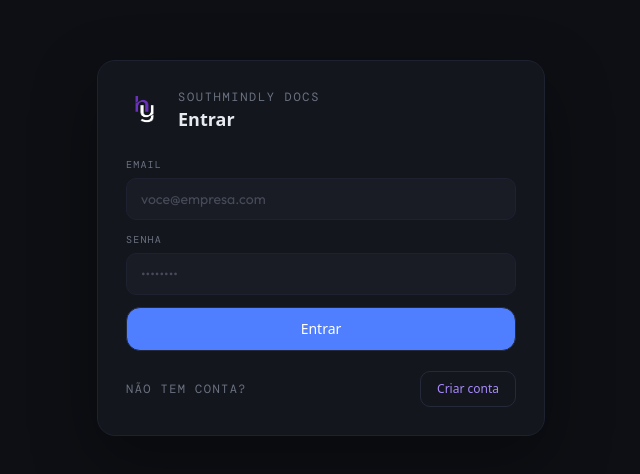
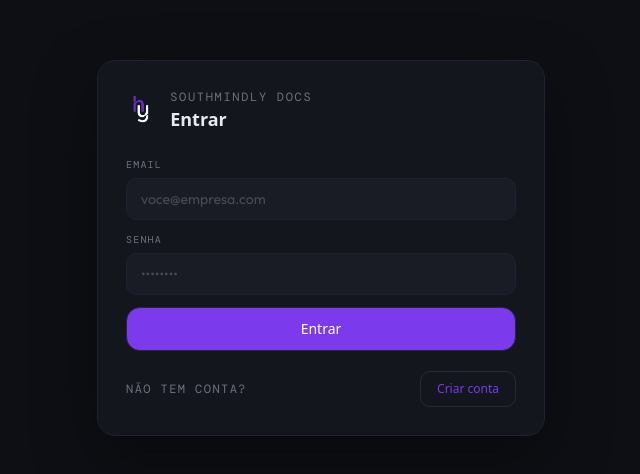
Before and after one commit to beested/southmindly-docs, a Next.js app: page /login in a window 1280 px wide. Shown: the part 152-626 px from the top of the page, without its empty margins (319-959 px from the left). Built offline with nearby package versions, Linux system fonts and the light colour scheme; no server answers; a web font is replaced by a local one.

Commit message:
Alteration general in project

```diff
--- a/app/login/LoginClient.tsx
+++ b/app/login/LoginClient.tsx
@@ -7,6 +7,8 @@ import { Button } from '@/components/ui/button';
 import { createSupabaseBrowserClient } from '@/lib/supabase/browser';
 
 type Mode = 'signin' | 'signup';
+const INPUT_ACCENT = '#7C3AED';
+const INPUT_ACCENT_RING = 'rgba(124, 58, 237, 0.22)';
 
 export default function LoginClient() {
   const router = useRouter();
@@ -45,10 +47,16 @@ export default function LoginClient() {
   };
 
   return (
-    <div className="min-h-screen bg-[#0D0F14] text-[#E8EAF0] flex items-center justify-center p-6">
-      <div className="w-full max-w-md bg-[#13161D] border border-[#1E2130] rounded-2xl p-7 shadow-[0_24px_64px_rgba(0,0,0,0.35)]">
+    <div className="flex min-h-screen items-center justify-center bg-[#0D0F14] p-6 text-[#E8EAF0]">
+      <div className="w-full max-w-md rounded-2xl border border-[#1E2130] bg-[#13161D] p-7 shadow-[0_24px_64px_rgba(0,0,0,0.35)]">
         <div className="flex items-center gap-3 mb-6">
-          <img src="/logo-icon.png" alt="SouthMindly" className="w-10 h-10" />
+          <img
+            src="/logo-icon.png"
+            alt="SouthMindly"
+            width={198}
+            height={246}
+            className="h-10 w-auto object-contain"
+          />
           <div className="leading-tight">
             <div className="text-xs font-mono text-[#6B7280] tracking-[0.14em] uppercase">
               SouthMindly Docs
@@ -70,8 +78,19 @@ export default function LoginClient() {
               type="email"
               required
               autoComplete="email"
-              className="w-full bg-[#191C25] border border-[#1E2130] rounded-lg px-3.5 py-2.5 text-[#E8EAF0] text-sm font-sans outline-none placeholder:text-[#6B7280] placeholder:opacity-55 focus:border-[#4F7EFF]"
+              className="w-full rounded-lg border border-[#1E2130] bg-[#191C25] px-3.5 py-2.5 text-sm font-sans text-[#E8EAF0] outline-none placeholder:text-[#6B7280] placeholder:opacity-55 focus:border-[#7C3AED]"
+              style={{
+                boxShadow: `0 0 0 0 ${INPUT_ACCENT_RING}`,
+              }}
               placeholder="voce@empresa.com"
+              onFocus={(e) => {
+                e.currentTarget.style.boxShadow = `0 0 0 3px ${INPUT_ACCENT_RING}`;
+                e.currentTarget.style.borderColor = INPUT_ACCENT;
+              }}
+              onBlur={(e) => {
+                e.currentTarget.style.boxShadow = '0 0 0 0 transparent';
+                e.currentTarget.style.borderColor = '#1E2130';
+              }}
             />
           </div>
 
@@ -87,8 +106,19 @@ export default function LoginClient() {
               autoComplete={
                 mode === 'signin' ? 'current-password' : 'new-password'
               }
-              className="w-full bg-[#191C25] border border-[#1E2130] rounded-lg px-3.5 py-2.5 text-[#E8EAF0] text-sm font-sans outline-none placeholder:text-[#6B7280] placeholder:opacity-55 focus:border-[#4F7EFF]"
+              className="w-full rounded-lg border border-[#1E2130] bg-[#191C25] px-3.5 py-2.5 text-sm font-sans text-[#E8EAF0] outline-none placeholder:text-[#6B7280] placeholder:opacity-55 focus:border-[#7C3AED]"
+              style={{
+                boxShadow: `0 0 0 0 ${INPUT_ACCENT_RING}`,
+              }}
               placeholder="••••••••"
+              onFocus={(e) => {
+                e.currentTarget.style.boxShadow = `0 0 0 3px ${INPUT_ACCENT_RING}`;
+                e.currentTarget.style.borderColor = INPUT_ACCENT;
+              }}
+              onBlur={(e) => {
+                e.currentTarget.style.boxShadow = '0 0 0 0 transparent';
+                e.currentTarget.style.borderColor = '#1E2130';
+              }}
             />
           </div>
 
@@ -102,7 +132,7 @@ export default function LoginClient() {
             type="submit"
             variant="ghost"
             disabled={submitting}
-            className="w-full h-11 rounded-xl bg-[#4F7EFF] text-white font-medium text-sm transition-opacity disabled:opacity-60 hover:bg-[#4F7EFF] hover:text-white"
+            className="h-11 w-full rounded-xl bg-[#7C3AED] text-sm font-medium text-white transition-opacity hover:bg-[#7C3AED] hover:text-white disabled:opacity-60"
           >
             {submitting
               ? 'Aguarde...'
@@ -123,7 +153,7 @@ export default function LoginClient() {
               setError(null);
               setMode((m) => (m === 'signin' ? 'signup' : 'signin'));
             }}
-            className="text-[#A78BFA] hover:text-[#C4B5FD] hover:bg-transparent"
+            className="text-[#7C3AED] hover:bg-transparent hover:text-[#A78BFA]"
           >
             {mode === 'signin' ? 'Criar conta' : 'Entrar'}
           </Button>
```
